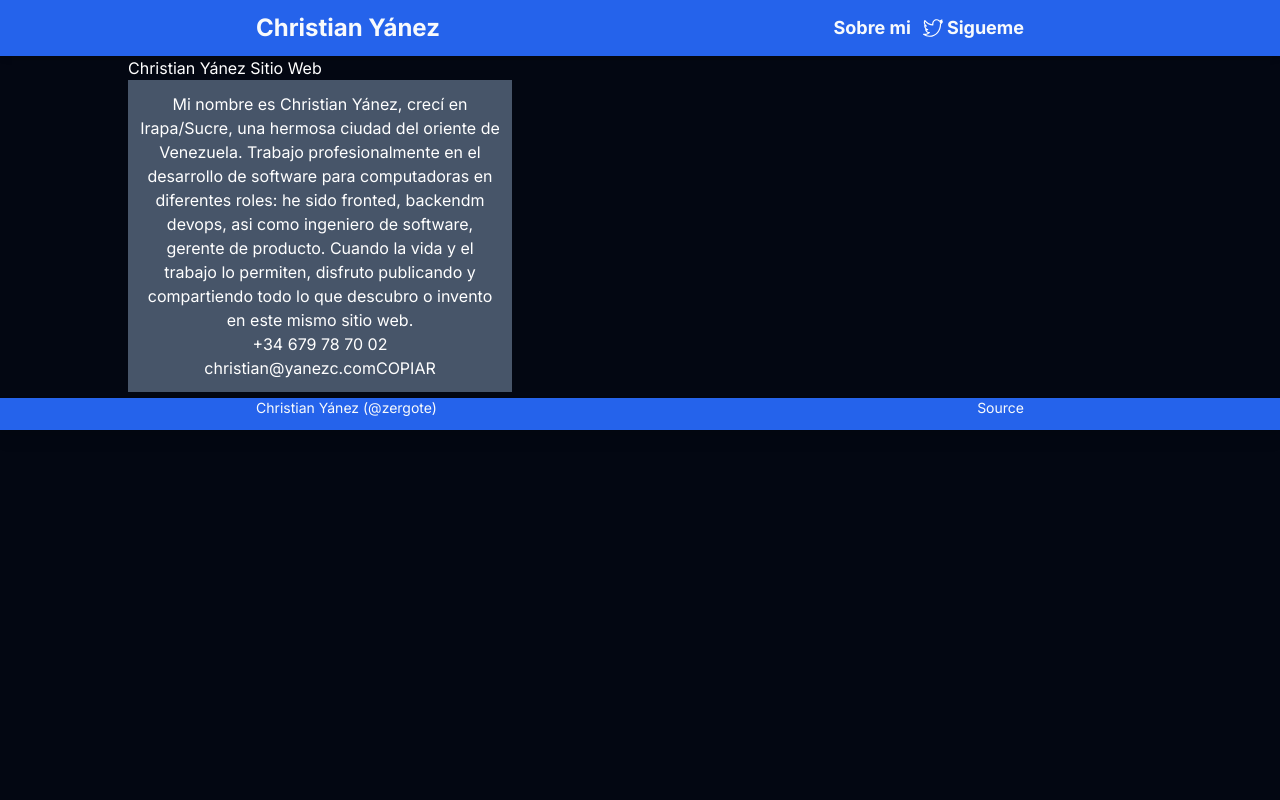
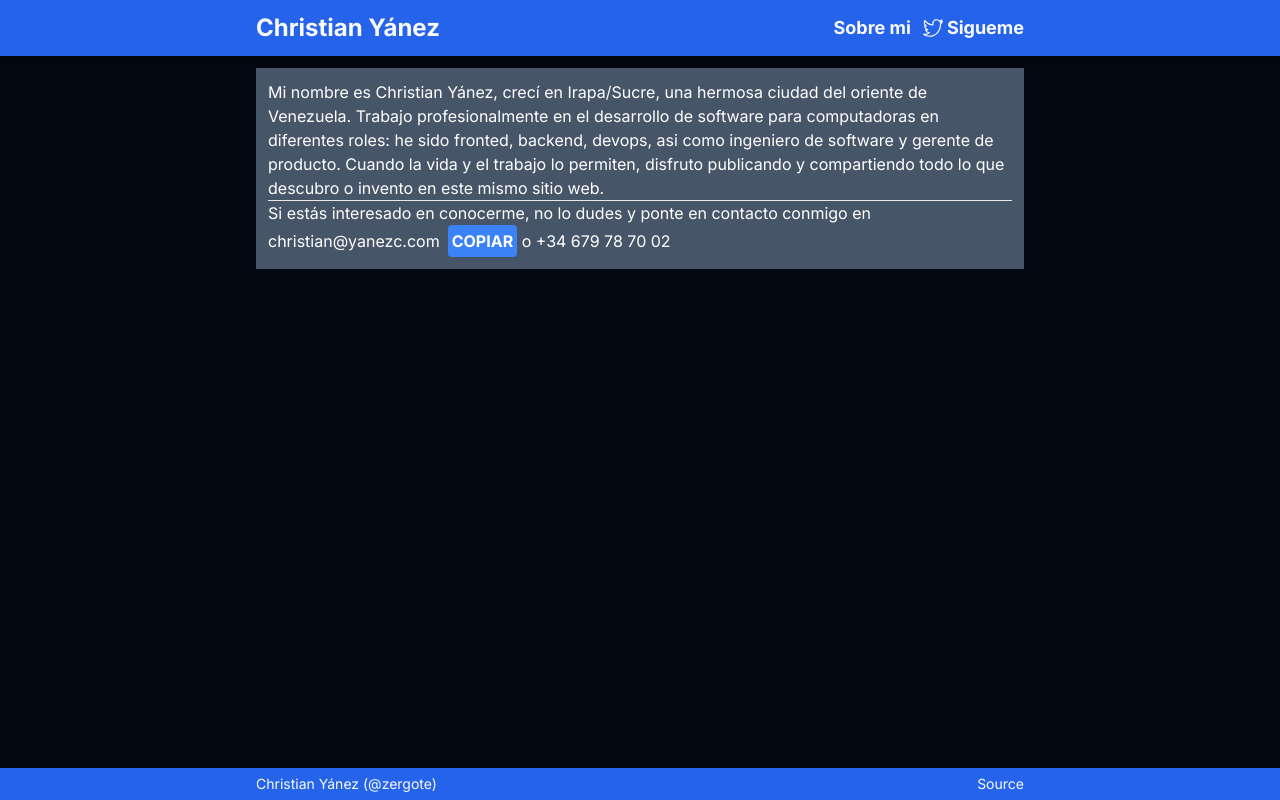
Before and after one commit to zergote/site, a Next.js app: page / in a window 1280 px wide. Built offline with nearby package versions, Linux system fonts and the light colour scheme.

Commit message:
feat: :sparkles: complete structure of PersonalOverview component

```diff
--- a/src/app/globals.css
+++ b/src/app/globals.css
@@ -4,6 +4,7 @@
 body {
   @apply bg-gray-950;
   @apply text-white;
+  @apply flex flex-col min-h-screen;
 }
 
 @tailwind utilities;
--- a/src/app/page.tsx
+++ b/src/app/page.tsx
@@ -1,10 +1,12 @@
 import PersonOverview from "@/components/PersonOverview/PersonOverview";
 
 export default function Home() {
+  //max-w-screen-2xl
   return (
-    <div className="container max-w-screen-lg ml-4 mr-4 sm:ml-10 md:ml-20 lg:ml-28 xl:ml-32 sm:mr-10 md:mr-20 lg:mr-28 xl:mr-32">
-      <h1>Christian Yánez Sitio Web</h1>
-      <PersonOverview />
+    <div className="min-w-96">
+      <div className="containner ml-4 mr-4 py-3 max-w-screen-sm md:max-w-screen-md lg:max-w-screen-md sm:mx-auto">
+        <PersonOverview />
+      </div>
     </div>
   )
 }
--- a/src/components/PersonOverview/PersonOverview.tsx
+++ b/src/components/PersonOverview/PersonOverview.tsx
@@ -12,15 +12,16 @@ export default function PersonOverview() {
   }
 
   return (
-    <div className="containner bg-slate-600 max-w-96">
-      <div className="flex items-center text-center flex-col rounded-lg p-3">
-        <p>Mi nombre es Christian Yánez, crecí en Irapa/Sucre, una hermosa ciudad del oriente de Venezuela. Trabajo profesionalmente en el desarrollo de software para computadoras en diferentes roles: he sido fronted, backendm devops, asi como ingeniero de software, gerente de producto. Cuando la vida y el trabajo lo permiten, disfruto publicando y compartiendo todo lo que descubro o invento en este mismo sitio web.
+    <div className="containner bg-slate-600">
+      <div className="flex flex-col rounded-lg p-3">
+        <p>Mi nombre es Christian Yánez, crecí en Irapa/Sucre, una hermosa ciudad del oriente de Venezuela. Trabajo profesionalmente en el desarrollo de software para computadoras en diferentes roles: he sido fronted, backend, devops, asi como ingeniero de software y gerente de producto. Cuando la vida y el trabajo lo permiten, disfruto publicando y compartiendo todo lo que descubro o invento en este mismo sitio web.
         </p>
-        <a href="tel:+34679787002">+34 679 78 70 02</a>
-        <div>
-          <a href="mailto:christian@yanezc.com">christian@yanezc.com</a>
-          <button onClick={handleCopyMail}>COPIAR</button>
-          {visible && <span className="text-red-700 absolute inline-block border-dotted border-red-600 z-10 bg-slate-50 ">email copiado</span>}
+        <hr />
+        <div className="">
+          <span>
+            Si estás interesado en conocerme, no lo dudes y ponte en contacto conmigo en <a href="mailto:christian@yanezc.com" className="">christian@yanezc.com</a><button onClick={handleCopyMail} className="bg-blue-500 hover:bg-blue-700 text-white font-bold py-1 px-1 rounded ml-2">COPIAR</button>
+            {visible && <span className="text-red-700 absolute inline-block border-dotted border-red-600 z-10 bg-slate-50 ">email copiado</span>} o <a href="tel:+34679787002">+34 679 78 70 02</a>
+          </span>
         </div>
       </div>
     </div>
```
Also changed, not shown: public/twitter.svg.
